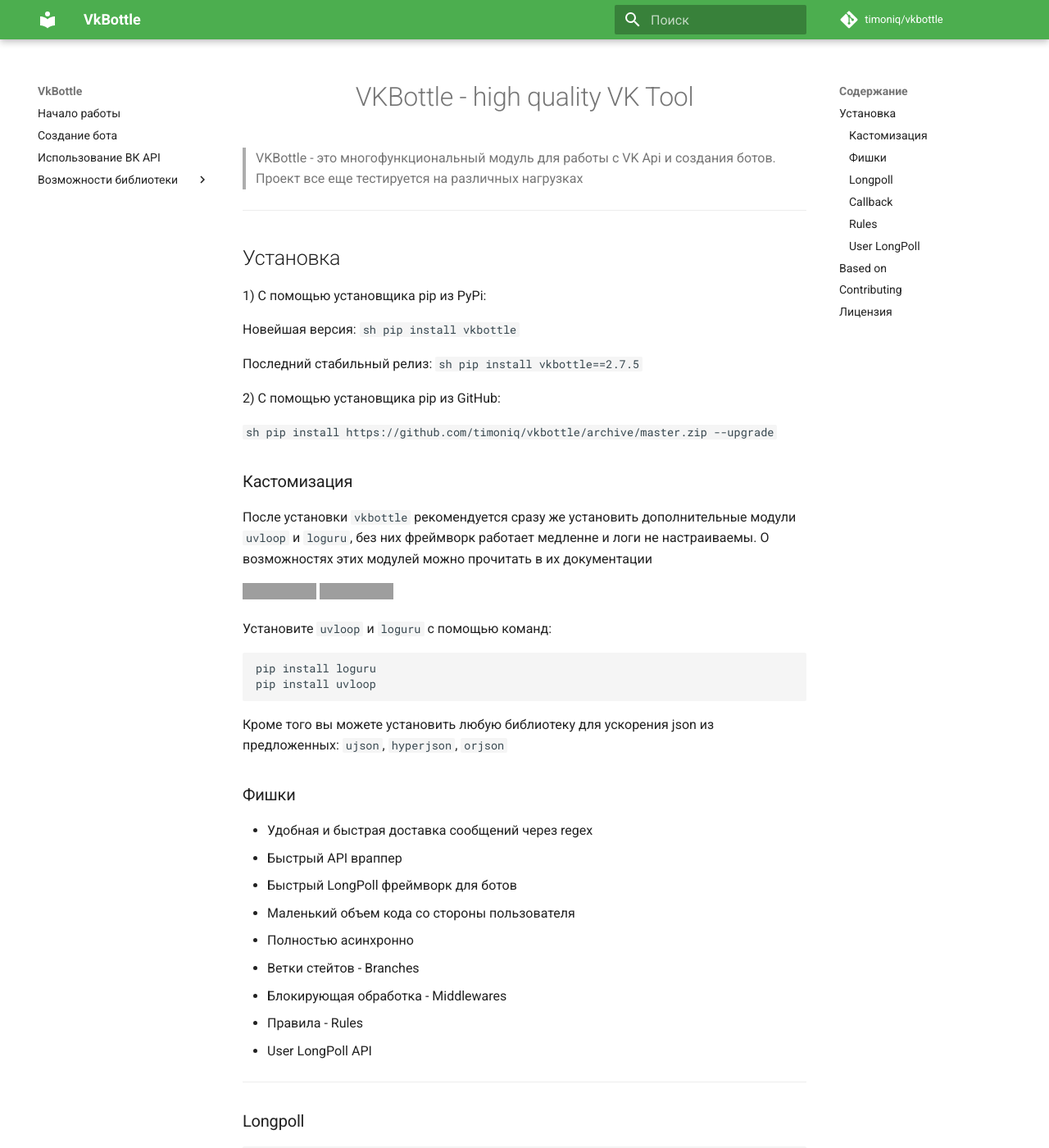
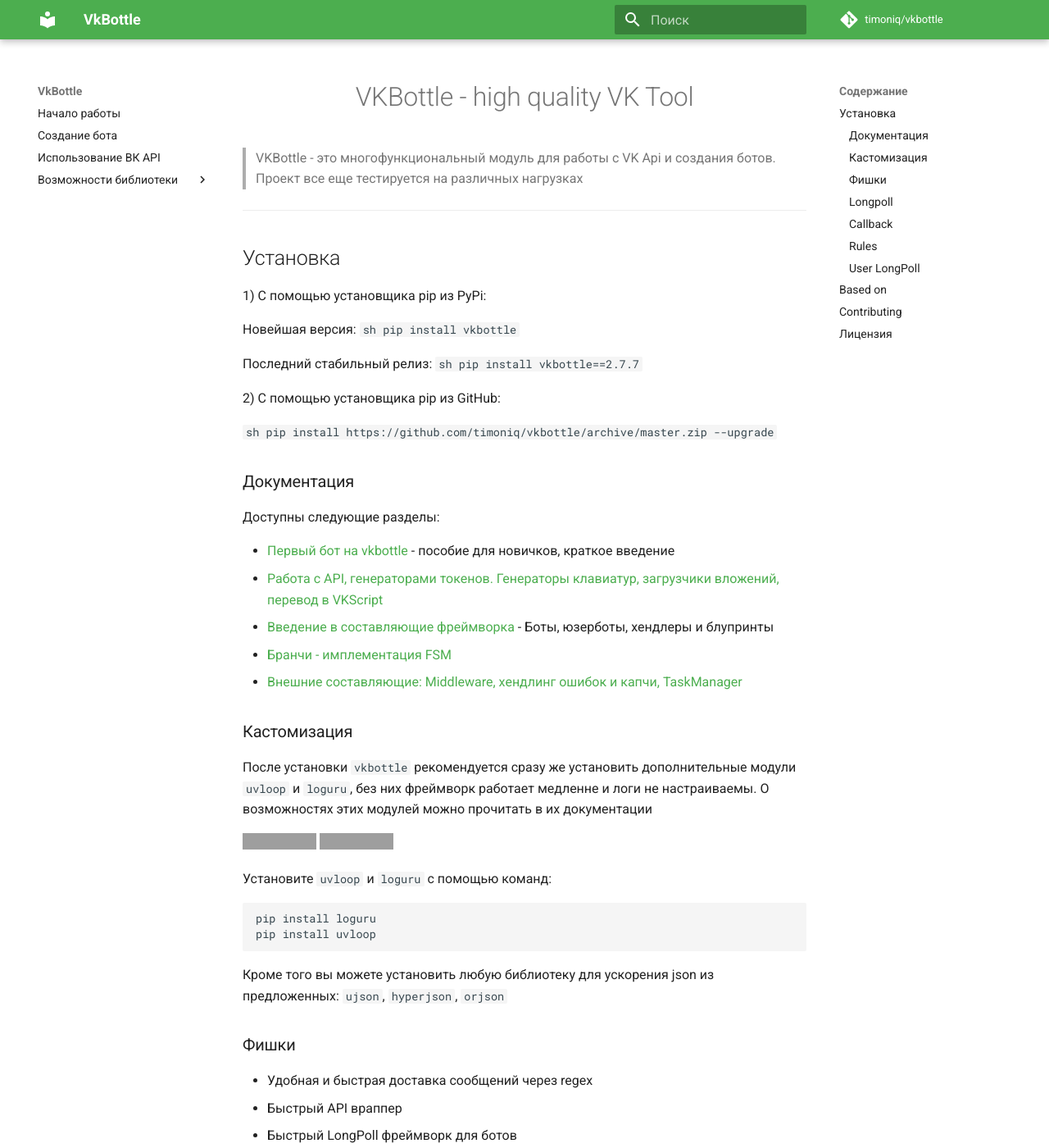
Before and after one commit to vkbottle/vkbottle, an MkDocs documentation site: the page built from docs/index.md, in a window 1280 px wide and 1400 px high. Shown: the whole window at 82% size. Built offline with MkDocs 1.6.1 and Material for MkDocs 9.7.7, drawn with Linux system fonts in a browser that asks for light colours; comment, search, counter and statistics services are not loaded; some of the changed text lies outside the part shown; grey boxes are pictures that could not be loaded.

Commit message:
Updated setup.py, index.md, README.md Made the version in setup.py imported Made open("README.md") exception handlers more explicit Made index.md more like README.md Created/updated links in both index and README.md Removed VBML_INTSALL from const.py

````diff
--- a/docs/index.md
+++ b/docs/index.md
@@ -14,7 +14,7 @@
 
    Последний стабильный релиз:
    ```sh
-   pip install vkbottle==2.7.5
+   pip install vkbottle==2.7.7
    ```
 
 2) С помощью установщика pip из GitHub:
@@ -22,6 +22,16 @@
    ```sh
    pip install https://github.com/timoniq/vkbottle/archive/master.zip --upgrade
    ```
+
+### Документация
+
+Доступны следующие разделы:
+
+* [Первый бот на vkbottle](https://github.com/timoniq/vkbottle/blob/master/docs/getting_started.md) - пособие для новичков, краткое введение
+* [Работа с API, генераторами токенов. Генераторы клавиатур, загрузчики вложений, перевод в VKScript](https://github.com/timoniq/vkbottle/blob/master/docs/api.ru.md)
+* [Введение в составляющие фреймворка](https://github.com/timoniq/vkbottle/blob/master/docs/framework.ru.md) - Боты, юзерботы, хендлеры и блупринты
+* [Бранчи - имплементация FSM](https://github.com/timoniq/vkbottle/blob/master/docs/branches.ru.md)
+* [Внешние составляющие: Middleware, хендлинг ошибок и капчи, TaskManager](https://github.com/timoniq/vkbottle/blob/master/docs/stuff.ru.md)
 
 ### Кастомизация
 
@@ -40,6 +50,8 @@
 Кроме того вы можете установить любую библиотеку для ускорения json из предложенных: `ujson`, `hyperjson`, `orjson`
 
 ### Фишки
+
+
 - Удобная и быстрая доставка сообщений через regex
 - Быстрый API враппер
 - Быстрый LongPoll фреймворк для ботов
@@ -148,4 +156,4 @@
 ## Лицензия
 
 Copyright © 2019-2020 [timoniq](https://github.com/timoniq).
-Этот проект имеет MIT лицензию.
+Этот проект имеет [MIT](https://github.com/timoniq/vkbottle/blob/master/LICENSE) лицензию.
````
Also changed, not shown: other parts of docs/index.md (+5 -9 lines), README.md (+13 -7 lines), setup.py (+6 -2 lines), 1 other file.
